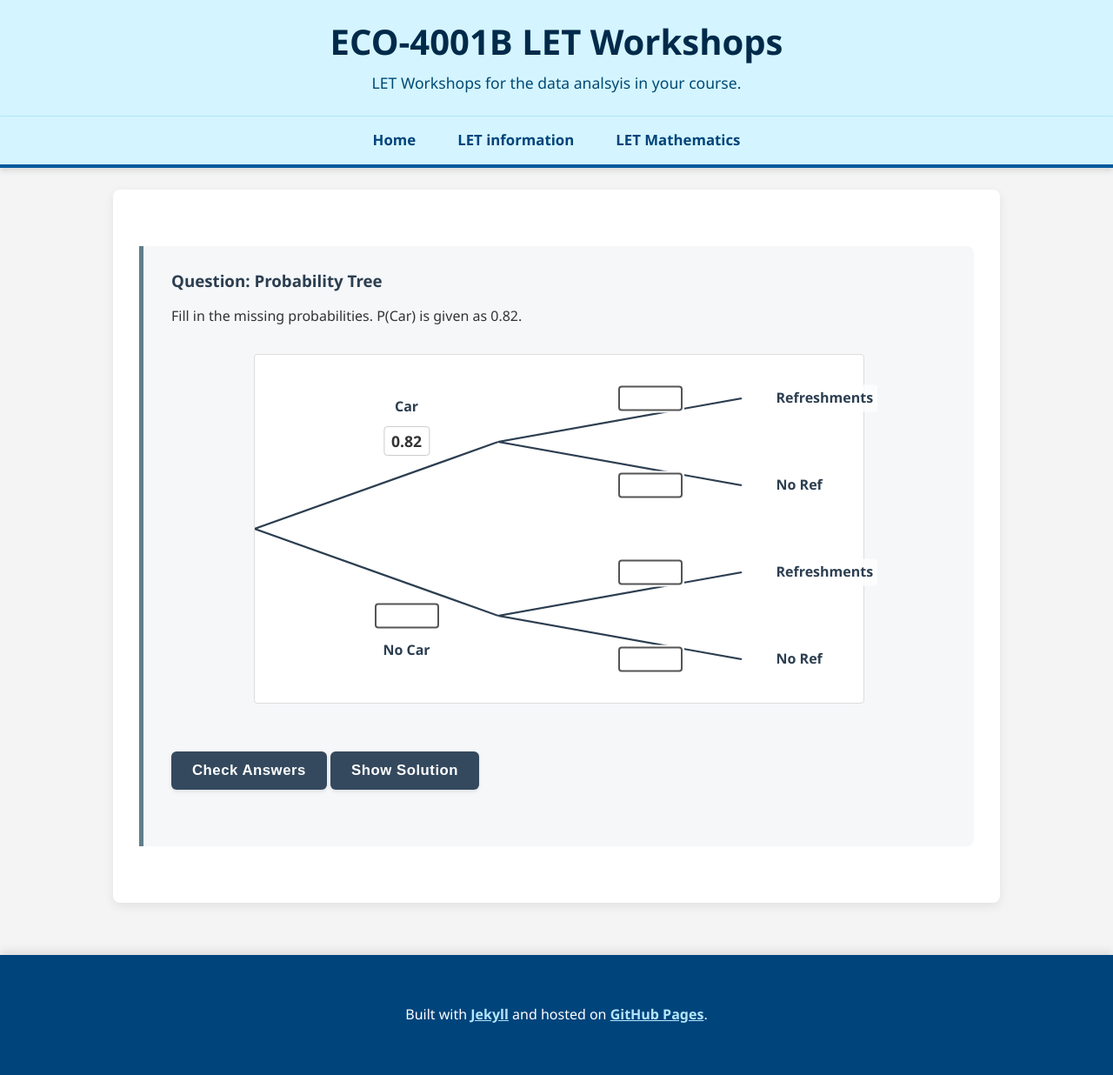
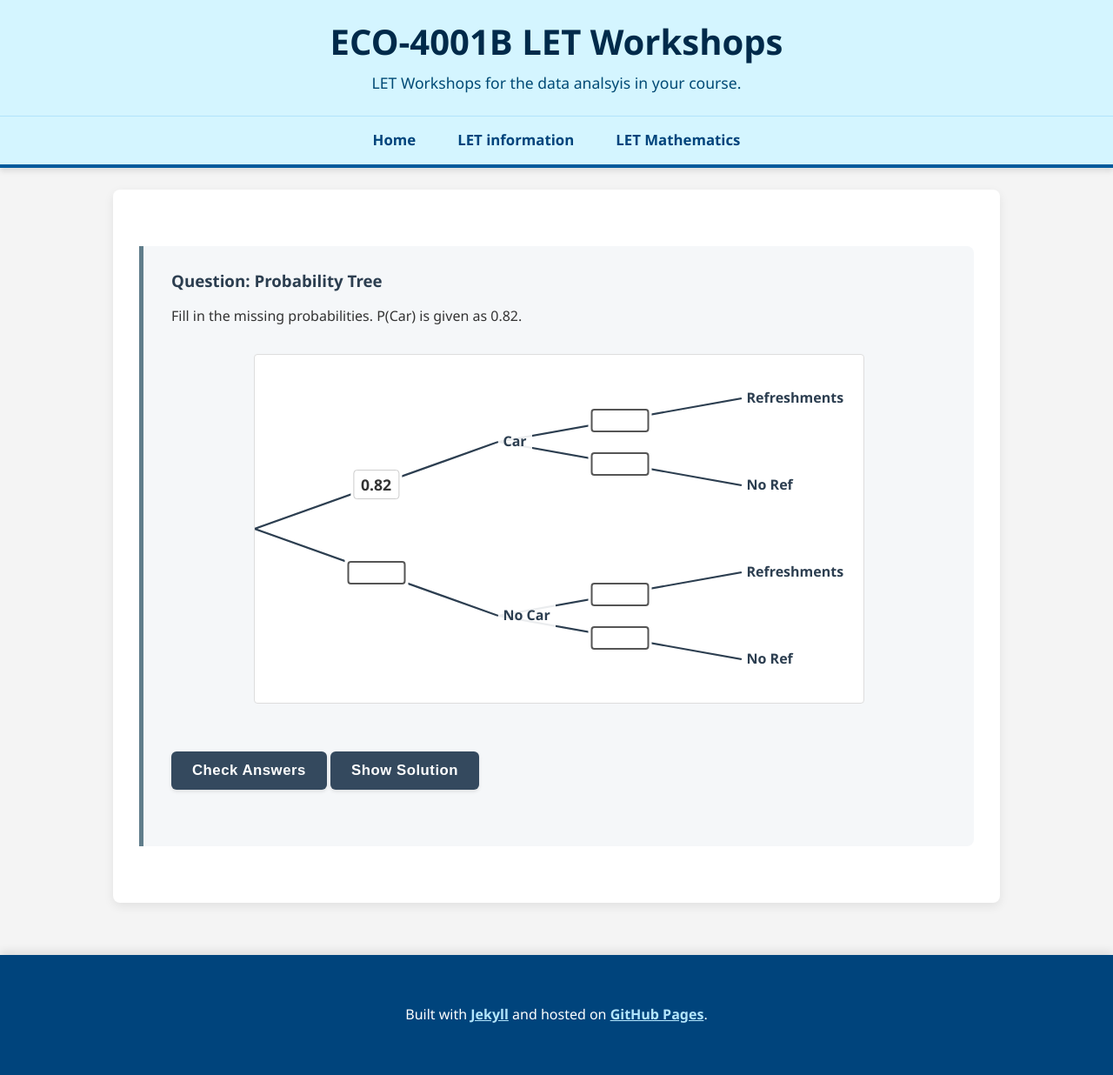
Before and after one commit to probe973/eco-4001b, a Jekyll site: the page built from probability/04-tree.md, in a window 1280 px wide. Shown: the whole page at 87% size. Built offline with Jekyll 4.4.1, drawn with Linux system fonts in a browser that asks for light colours.

Commit message:
Update style.css

```diff
--- a/assets/css/style.css
+++ b/assets/css/style.css
@@ -585,7 +585,7 @@ input[type=number] {
     }
 }
 
-/* --- TREE DIAGRAM STYLES (Fixed Labels) --- */
+/* --- TREE DIAGRAM STYLES (Standardized Layout) --- */
 
 .tree-wrapper {
     position: relative;
@@ -599,7 +599,6 @@ input[type=number] {
     font-family: 'Segoe UI', sans-serif;
 }
 
-/* Background Lines */
 .tree-lines {
     position: absolute;
     top: 0;
@@ -610,25 +609,74 @@ input[type=number] {
     pointer-events: none;
 }
 
-/* Inputs */
+/* Inputs: Centered on their coordinate */
 .tree-input-zone {
     position: absolute;
     transform: translate(-50%, -50%);
     z-index: 20;
-    background-color: #fff;
-    padding: 2px;
+    background-color: #fff; /* Masks the line behind it */
+    padding: 3px;
 }
 
 .tree-input-zone input {
-    width: 60px;
-    padding: 5px;
+    width: 55px;
+    padding: 4px;
     text-align: center;
     font-weight: bold;
     border: 2px solid #555;
     border-radius: 4px;
 }
 
-/* Validation Colors */
+/* Labels: Left-aligned at the node */
+.tree-label {
+    position: absolute;
+    transform: translateY(-50%); /* Vertically center on the node */
+    font-weight: bold;
+    color: #2c3e50;
+    font-size: 1em;
+    background-color: rgba(255, 255, 255, 0.9); /* Hides lines behind text */
+    padding: 2px 6px;
+    white-space: nowrap;
+    z-index: 10; /* Sit above lines */
+}
+
+/* --- COORDINATES --- */
+
+/* LEVEL 1 (Event A) */
+/* SVG Line goes from (0,50) to (40,25) */
+
+/* Top Probability (Midpoint of line) */
+.pos-a-top { left: 20%; top: 37.5%; }
+/* Top Label (End of line) */
+.label-a-top { left: 40%; top: 25%; }
+
+/* Bottom Probability (Midpoint of line) */
+.pos-a-bot { left: 20%; top: 62.5%; }
+/* Bottom Label (End of line) */
+.label-a-bot { left: 40%; top: 75%; }
+
+
+/* LEVEL 2 (Event B) */
+/* SVG Lines start at 40 and end at 80 */
+
+/* Top-Top Branch */
+.pos-b-1 { left: 60%; top: 18.75%; } /* Midpoint */
+.label-b-1 { left: 80%; top: 12.5%; } /* End */
+
+/* Top-Bottom Branch */
+.pos-b-2 { left: 60%; top: 31.25%; } /* Midpoint */
+.label-b-2 { left: 80%; top: 37.5%; } /* End */
+
+/* Bottom-Top Branch */
+.pos-b-3 { left: 60%; top: 68.75%; } /* Midpoint */
+.label-b-3 { left: 80%; top: 62.5%; } /* End */
+
+/* Bottom-Bottom Branch */
+.pos-b-4 { left: 60%; top: 81.25%; } /* Midpoint */
+.label-b-4 { left: 80%; top: 87.5%; } /* End */
+
+
+/* --- VALIDATION & DISPLAY --- */
 .tree-input-zone input.input-correct {
     border: 3px solid #006400 !important;
     background-color: #e8f5e9 !important;
@@ -642,70 +690,16 @@ input[type=number] {
 .tree-value {
     font-weight: bold;
     font-size: 1.1em;
-    background-color: #fff;
     padding: 4px 8px;
     border: 1px solid #ccc;
     border-radius: 4px;
 }
 
-/* General Label Style */
-.tree-label {
-    position: absolute;
-    transform: translate(-50%, -50%);
-    font-weight: bold;
-    color: #2c3e50;
-    font-size: 1em;
-    background-color: rgba(255, 255, 255, 0.8); /* Slight background to clear lines if close */
-    padding: 2px 5px;
-    border-radius: 3px;
-    white-space: nowrap; /* Prevent wrapping */
-}
-
-/* --- SPECIFIC POSITIONS --- */
-
-/* LEVEL 1 (A) */
-
-/* Top Branch Input */
-.pos-a-top { left: 25%; top: 25%; }
-/* Top Label: Moved ABOVE the input to avoid the fork */
-.label-a-top {
-    left: 25%;
-    top: 15%;
-}
-
-/* Bottom Branch Input */
-.pos-a-bot { left: 25%; top: 75%; }
-/* Bottom Label: Moved BELOW the input */
-.label-a-bot {
-    left: 25%;
-    top: 85%;
-}
-
-/* LEVEL 2 (B) */
-/* For Level 2, labels sit at the end of the branches (Right side) */
-
-/* Branch 1 (Top-Top) */
-.pos-b-1 { left: 65%; top: 12.5%; }
-.label-b-1 { left: 85%; top: 12.5%; text-align: left; transform: translateY(-50%); }
-
-/* Branch 2 (Top-Bot) */
-.pos-b-2 { left: 65%; top: 37.5%; }
-.label-b-2 { left: 85%; top: 37.5%; text-align: left; transform: translateY(-50%); }
-
-/* Branch 3 (Bot-Top) */
-.pos-b-3 { left: 65%; top: 62.5%; }
-.label-b-3 { left: 85%; top: 62.5%; text-align: left; transform: translateY(-50%); }
-
-/* Branch 4 (Bot-Bot) */
-.pos-b-4 { left: 65%; top: 87.5%; }
-.label-b-4 { left: 85%; top: 87.5%; text-align: left; transform: translateY(-50%); }
-
-/* Mobile Adjustments */
 @media (max-width: 600px) {
     .tree-wrapper { height: 350px; }
-    .tree-input-zone input { width: 45px; font-size: 0.9em; }
     .tree-label { font-size: 0.85em; }
+    .tree-input-zone input { width: 40px; font-size: 0.9em; }
 
-    /* Shift Level 2 labels closer on small screens */
-    .label-b-1, .label-b-2, .label-b-3, .label-b-4 { left: 82%; }
+    /* Pull Level 2 labels in slightly to avoid cut-off */
+    .label-b-1, .label-b-2, .label-b-3, .label-b-4 { left: 78%; }
 }
```
